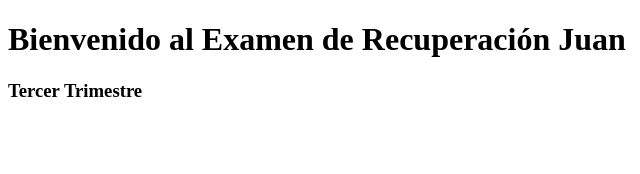
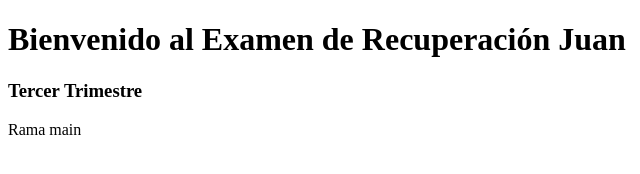
Before and after one commit to juanfher4/proyecto-final-recuperacion-juan, a plain HTML site: page index.html in a window 1280 px wide. Shown: the full height of the page, 0-640 px from the left. Drawn offline with Linux system fonts and the light colour scheme.

Commit message:
Cambio de index.html en main

```diff
--- a/index.html
+++ b/index.html
@@ -11,6 +11,7 @@
     </header>
     <main>
         <h3>Tercer Trimestre</h3>
+        <p>Rama main</p>
     </main>
     <footer></footer>
 </body>
```
